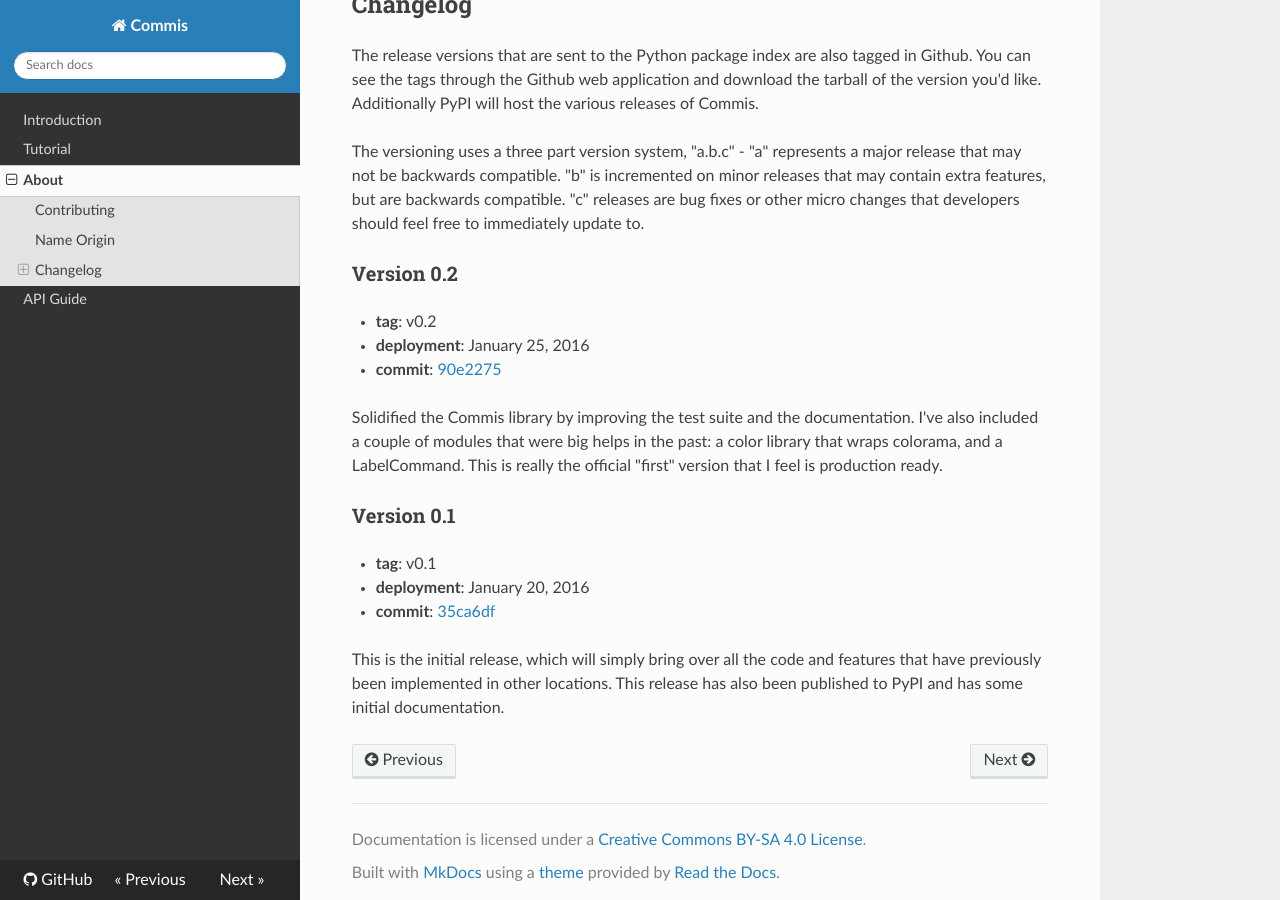
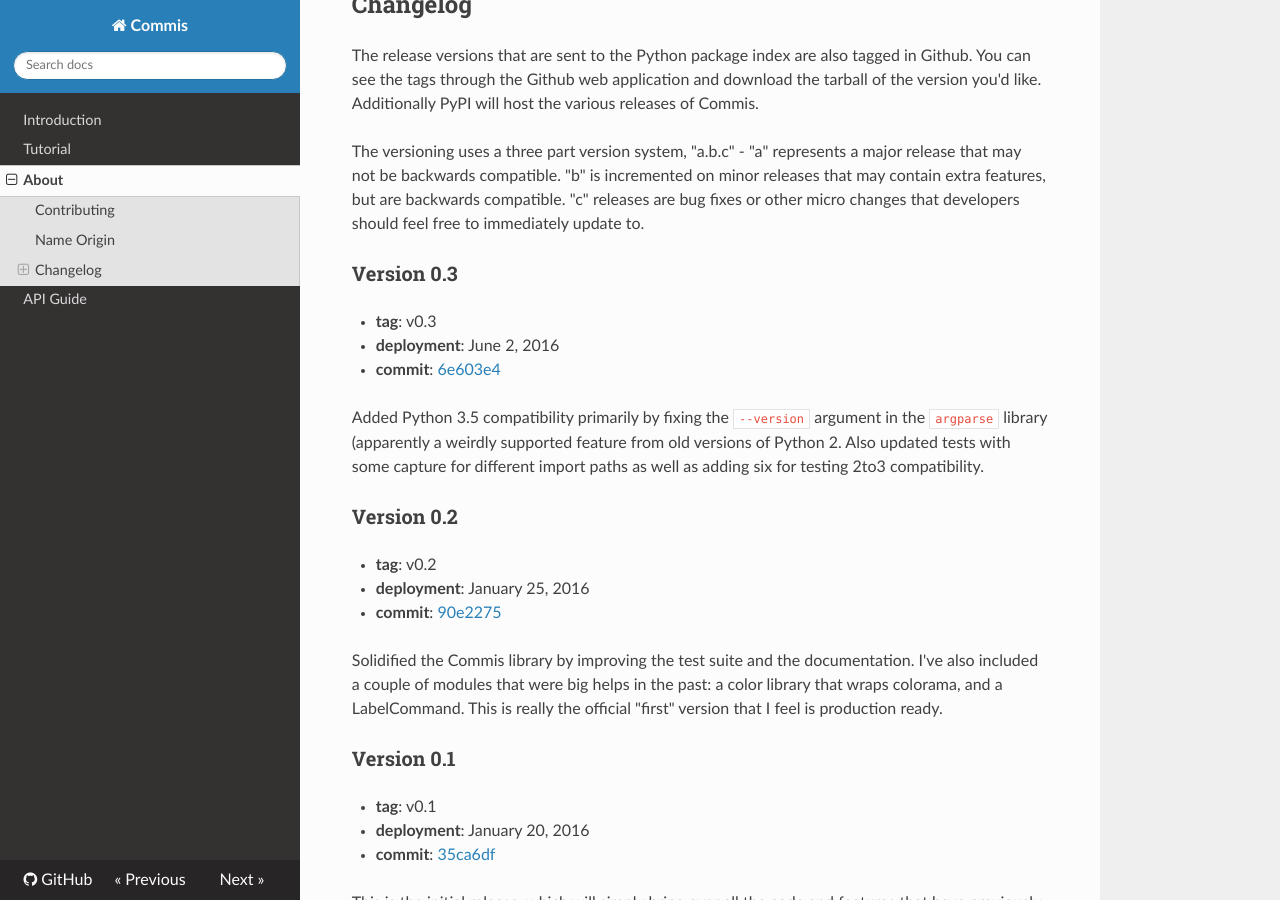
Before and after one commit to bbengfort/commis, an MkDocs documentation site: the page built from docs/about.md, in a window 1280 px wide and 900 px high, scrolled down 1633 px. Built offline with MkDocs 1.6.1, drawn with Linux system fonts in a browser that asks for light colours; nearby versions of some CDN libraries; old or Windows-style settings are respelled for this version of MkDocs.

Commit message:
changelog for 0.3

```diff
--- a/docs/about.md
+++ b/docs/about.md
@@ -51,6 +51,14 @@
 
 The versioning uses a three part version system, "a.b.c" - "a" represents a major release that may not be backwards compatible. "b" is incremented on minor releases that may contain extra features, but are backwards compatible. "c" releases are bug fixes or other micro changes that developers should feel free to immediately update to.
 
+### Version 0.3
+
+* **tag**: v0.3
+* **deployment**: June 2, 2016
+* **commit**: [6e603e4](https://github.com/bbengfort/commis/commit/6e603e43e711b933b0a3ee2db27a709458a10c25)
+
+Added Python 3.5 compatibility primarily by fixing the `--version` argument in  the `argparse` library (apparently a weirdly supported feature from old  versions of Python 2. Also updated tests with some capture for different import paths as well as adding six for testing 2to3 compatibility.
+
 ### Version 0.2
 
 * **tag**: v0.2
```
Also changed, not shown: README.md (+8 -0 lines).
